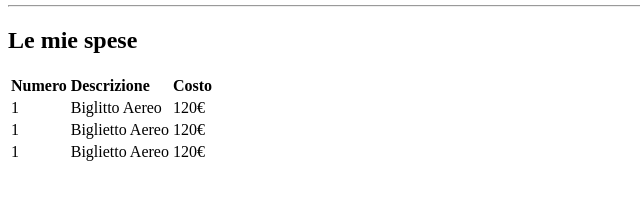
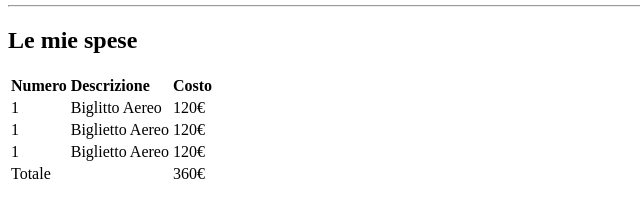
Before and after one commit to EmanueleEsposito/html-london-trip, a plain HTML site: page index.html in a window 1280 px wide. Shown: the part 101-318 px from the top of the page, without its empty margins (0-640 px from the left). Drawn offline with Linux system fonts and the light colour scheme.

Commit message:
Aggiunto Totale

```diff
--- a/index.html
+++ b/index.html
@@ -49,10 +49,16 @@
            <td>Biglietto Aereo</td>
            <td>120&euro;</td>
         </tr>
+<tr>
+    <td colspan="2">Totale</td>
+        <td>360&euro;</td>
 
+</tr>
     </tbody>
 </table>
     </section>
+    <!--Fine Inserimento Tabella Con Dati-->
+
 </main>
 
 
```
